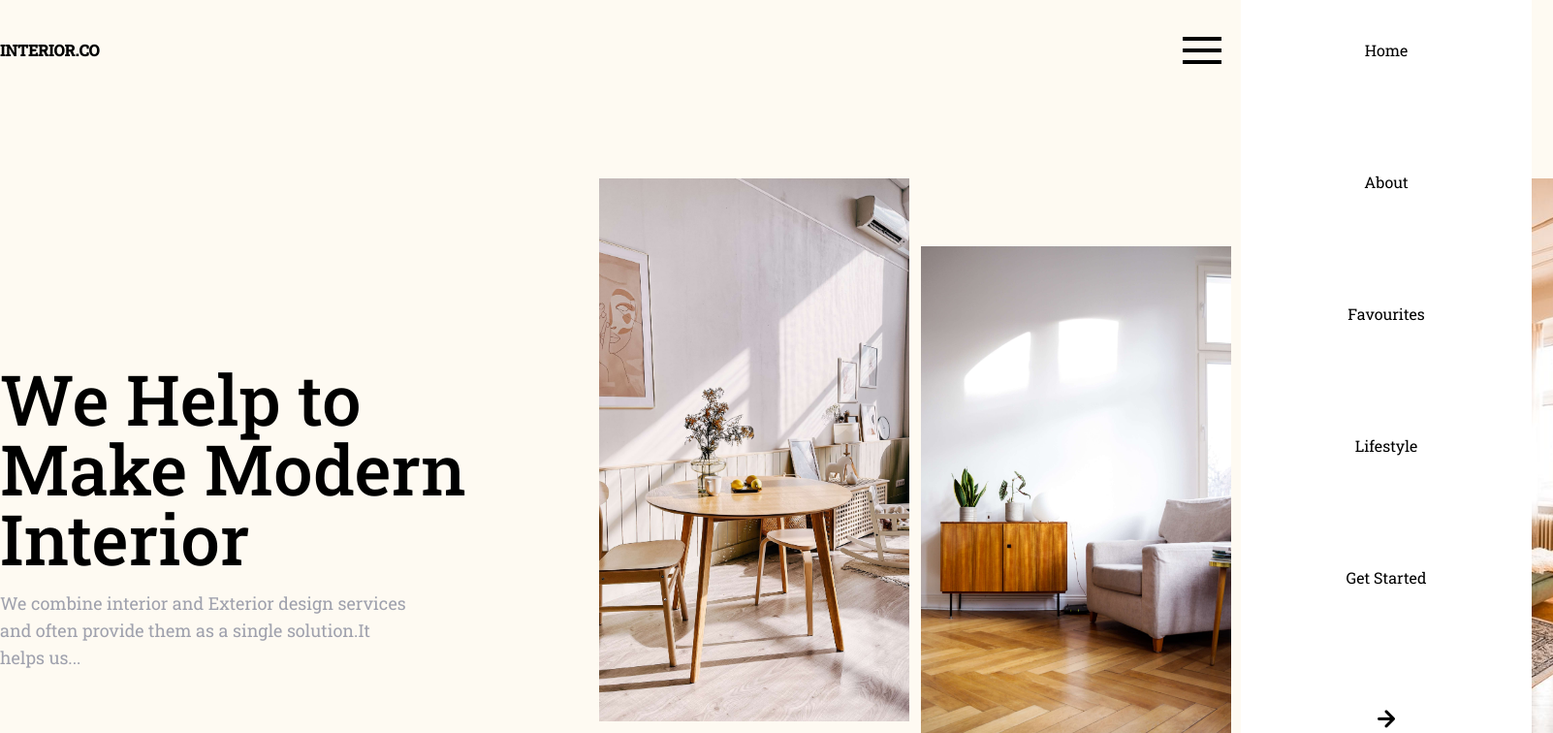
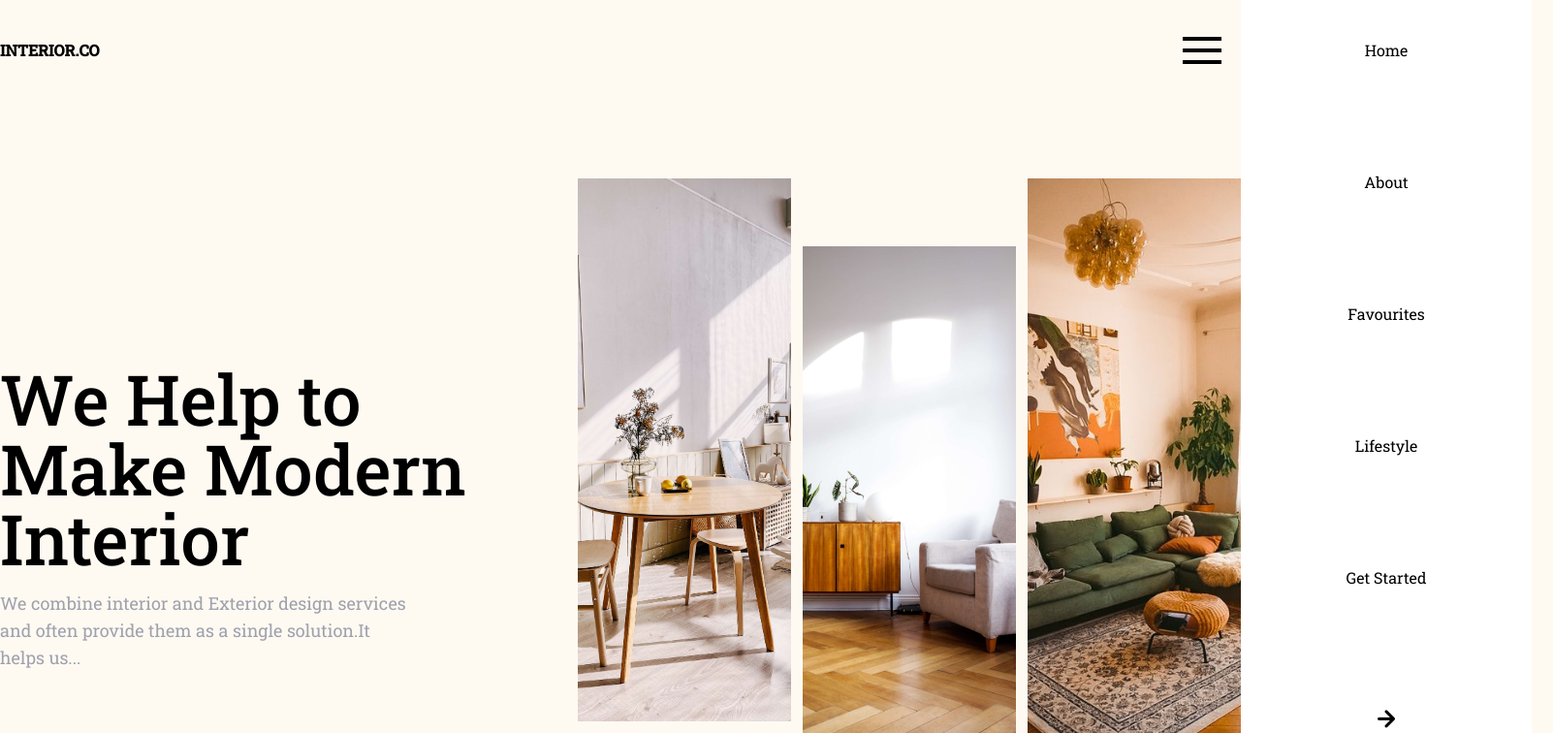
Before and after one commit to nofeth/slicing-website-interior, a React (Vite) app: page / in a window 1280 px wide. Shown: the top 756 px of the page at 97% size, 1602 px wide, since content can reach past the window. Built offline with nearby package versions, Linux system fonts and the light colour scheme.

Commit message:
fixing navbar2

```diff
--- a/src/components/templates/Jumbotron.jsx
+++ b/src/components/templates/Jumbotron.jsx
@@ -5,7 +5,7 @@ import image3 from '../../assets/img/3.jpg'
 export default function Jumbotron(){
     return (
         <section className='container'>
-            <div className='flex gap-5 md:flex-nowrap relative flex-wrap h-[700px] mt-20 mx-5 md:mx-auto'>
+            <div className='flex gap-5 relative flex-col md:flex-row h-[700px] mt-20 mx-5 md:mx-auto'>
             <article className="flex flex-col md:order-1 order-2 max-w-xl grow justify-center  ">
                 <h1 className="text-4xl font-medium sm:text-5xl lg:text-7xl">We Help to Make Modern Interior</h1>
                 <p className="w-3/4 font-normal text-lg mt-4 text-[#9FA1AD]">We combine interior and Exterior design services and often provide them as a single solution.It helps us...</p>
@@ -14,10 +14,16 @@ export default function Jumbotron(){
                 <button className="px-10 bg-[#F9A309]  text-white" ><i className="text-4xl uil uil-search"></i></button>
             </div>
             </article>
-            <article className="flex gap-3 md:order-2 order-1 w-full lg:w-1/2 mx-5 md:mx-auto">
-                <img className="self-start w-full lg:w-1/2 h-4/5 object-cover" src={image1} alt="" />
-                <img className="self-center w-full  h-4/5 lg:w-1/2  object-cover" src={image2} alt="" />
-                <img className="w-full object-cover lg:w-1/2" src={image3} alt="" />
+            <article className="flex w-full order-1 md:order-2 gap-3">
+                <div className='self-start w-full lg:w-1/2 h-4/5'>
+                    <img className="w-full h-full object-cover" src={image1} alt="" />
+                </div>
+                <div className='w-full self-center h-4/5 lg:w-1/2'>
+                    <img className="w-full h-full  object-cover" src={image2} alt="" />
+                </div>
+                <div className='w-full lg:w-1/2'>
+                    <img className="w-full h-full object-cover " src={image3} alt="" />
+                </div>
             </article>
             </div>
         </section>
```
